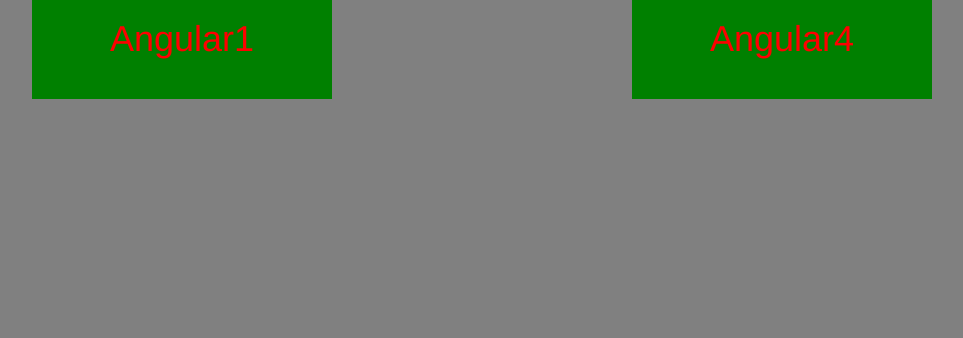
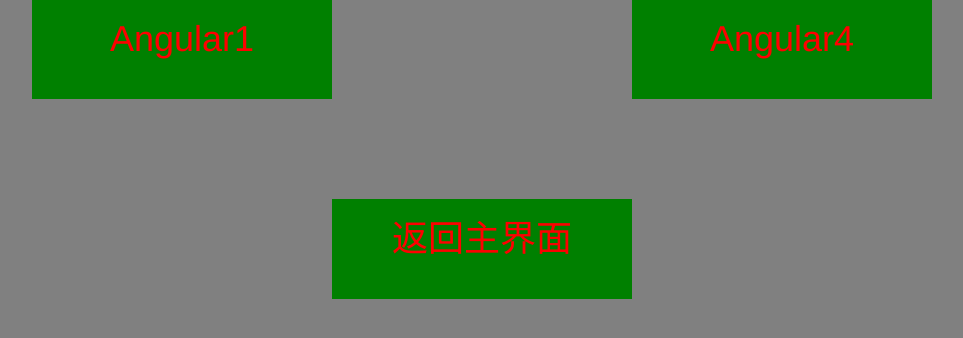
Before and after one commit to suifeng123/A-django-with-angularJS-Project, a Django app: page /angular/ in a window 1280 px wide. Shown: the part 301-639 px from the top of the page, without its empty margins (168-1131 px from the left). Run offline with Django 3.2, Linux system fonts and the light colour scheme.

Commit message:
myproject/A-django-with-angularJS-Project

```diff
--- a/myproject/angular/templates/angular/index.html
+++ b/myproject/angular/templates/angular/index.html
@@ -26,6 +26,15 @@
    background:green;
    text-align:center;
 }
+.bottom {
+  position:absolute;
+   top:500px;
+   left:500px;
+   width:300px;
+   height:100px;
+   background:green;
+   text-align:center;
+}
 </style>
 <body>
 <div class="left">
@@ -39,6 +48,10 @@
 </div>
 <div>
 
+<div class="bottom">
+   <a href="/"><h1 style="color:red">返回主界面</h1></a>
+</div>
+
 </div>
 </body>
 </head>
--- a/myproject/myproject/urls.py
+++ b/myproject/myproject/urls.py
@@ -17,4 +17,5 @@
     url(r'^vuejs/$','vuejs.views.index',name="vuejsindex"),
     url(r'^react/$','react.views.index',name="reactindex"),
 
+
 )
```
Also changed, not shown: 1 other file.
